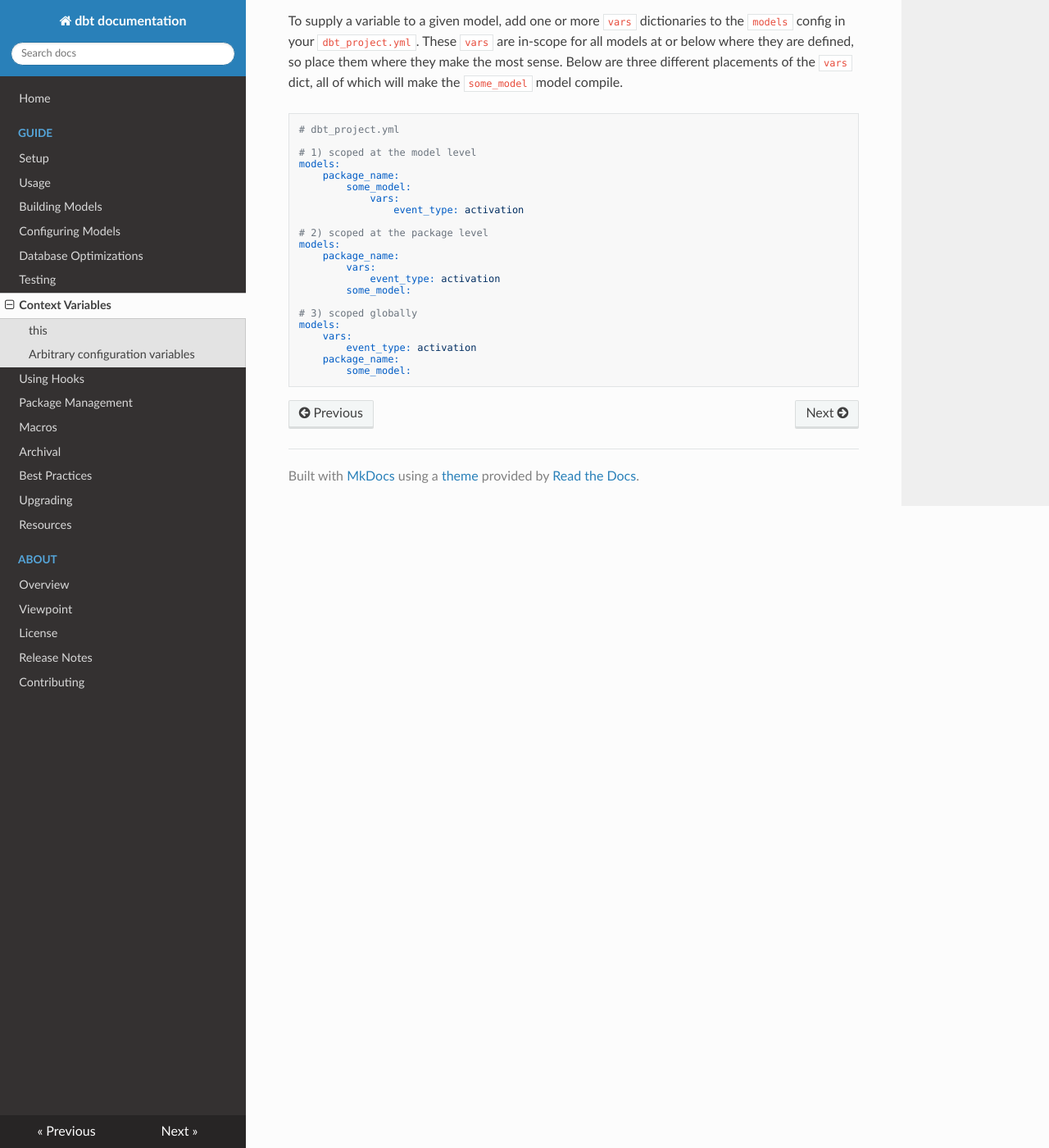
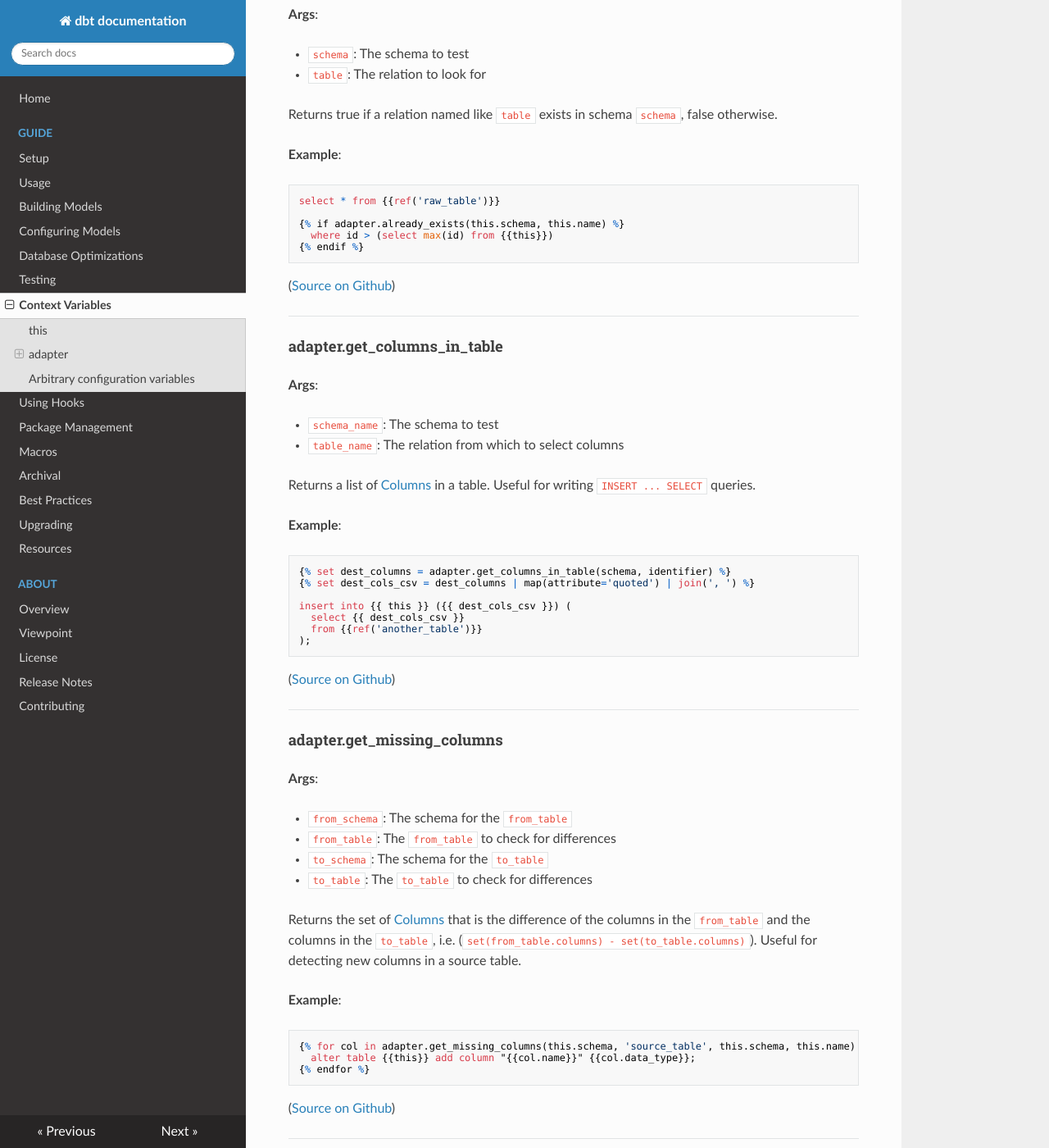
Before and after one commit to RayMarquina/dbt_project, an MkDocs documentation site: the page built from docs/guide/context-variables.md, in a window 1280 px wide and 1400 px high, scrolled down 1879 px. Shown: the whole window at 82% size. Built offline with MkDocs 1.6.1, drawn with Linux system fonts in a browser that asks for light colours; nearby versions of some CDN libraries; old or Windows-style settings are respelled for this version of MkDocs; some of the changed text lies outside the part shown.

Commit message:
document adapter fns (#386)

````diff
--- a/docs/guide/context-variables.md
+++ b/docs/guide/context-variables.md
@@ -48,6 +48,97 @@ Besides `{{ this }}`, there are a number of other helpful context variables avai
 | run_started_at   | Timestamp when the run started (eg. 2017-01-01 01:23:45.678)         |
 | invocation_id    | A UUID generated for this dbt run (useful for auditing)              |
 
+
+## adapter
+
+`adapter` makes available some internal dbt functions that are useful for implementing custom logic in your
+dbt models. For example, you could write your own advanced incremental model using code like:
+
+```sql
+-- some_model.sql
+
+select * from {{ref('raw_table')}}
+
+{% if adapter.already_exists(this.schema, this.name) %}
+  where id > (select max(id) from {{this}})
+{% endif %}
+```
+
+Functions are documented below.
+
+---
+
+#### adapter.already_exists
+
+__Args__:
+
+ * `schema`: The schema to test
+ * `table`: The relation to look for
+
+Returns true if a relation named like `table` exists in schema `schema`, false otherwise.
+
+__Example__:
+```sql
+select * from {{ref('raw_table')}}
+
+{% if adapter.already_exists(this.schema, this.name) %}
+  where id > (select max(id) from {{this}})
+{% endif %}
+```
+
+([Source on Github](https://github.com/fishtown-analytics/dbt/blob/v0.8.0/dbt/wrapper.py#L165-L167))
+
+---
+
+#### adapter.get_columns_in_table
+
+__Args__:
+
+ * `schema_name`: The schema to test
+ * `table_name`: The relation from which to select columns
+
+Returns a list of [Columns](https://github.com/fishtown-analytics/dbt/blob/v0.8.0/dbt/schema.py#L37) in a table. Useful for writing `INSERT ... SELECT` queries.
+
+__Example__:
+
+```sql
+{% set dest_columns = adapter.get_columns_in_table(schema, identifier) %}
+{% set dest_cols_csv = dest_columns | map(attribute='quoted') | join(', ') %}
+
+insert into {{ this }} ({{ dest_cols_csv }}) (
+  select {{ dest_cols_csv }}
+  from {{ref('another_table')}}
+);
+```
+
+([Source on Github](https://github.com/fishtown-analytics/dbt/blob/v0.8.0/dbt/wrapper.py#L169-L171))
+
+---
+
+#### adapter.get_missing_columns
+
+__Args__:
+
+ * `from_schema`: The schema for the `from_table`
+ * `from_table`: The `from_table` to check for differences
+ * `to_schema`: The schema for the `to_table`
+ * `to_table`: The `to_table` to check for differences
+
+Returns the set of [Columns](https://github.com/fishtown-analytics/dbt/blob/v0.8.0/dbt/schema.py#L37) that is the difference of the columns in the `from_table`
+and the columns in the `to_table`, i.e. (`set(from_table.columns) - set(to_table.columns)`).
+Useful for detecting new columns in a source table.
+
+__Example__:
+
+```sql
+{% for col in adapter.get_missing_columns(this.schema, 'source_table', this.schema, this.name) %}
+  alter table {{this}} add column "{{col.name}}" {{col.data_type}};
+{% endfor %}
+```
+
+([Source on Github](https://github.com/fishtown-analytics/dbt/blob/v0.8.0/dbt/wrapper.py#L173-L177))
+
+---
 
 ## Arbitrary configuration variables
 
````
